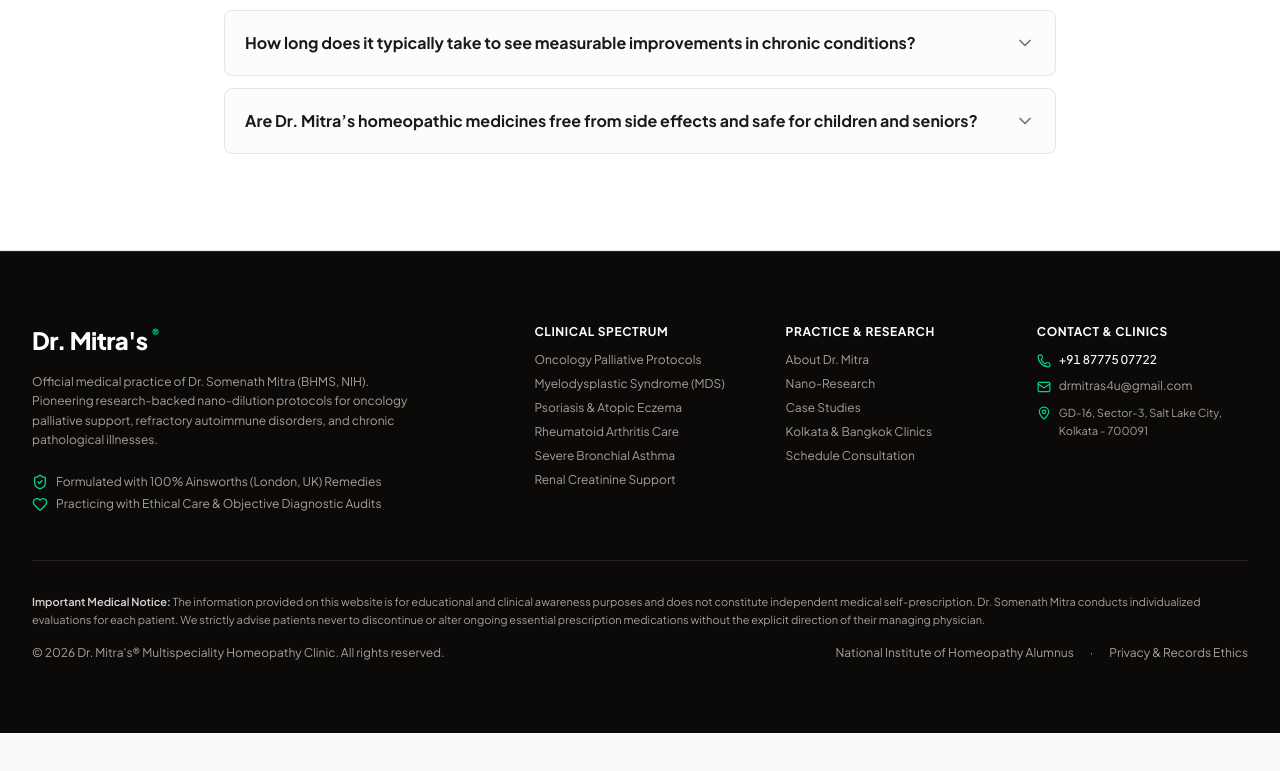
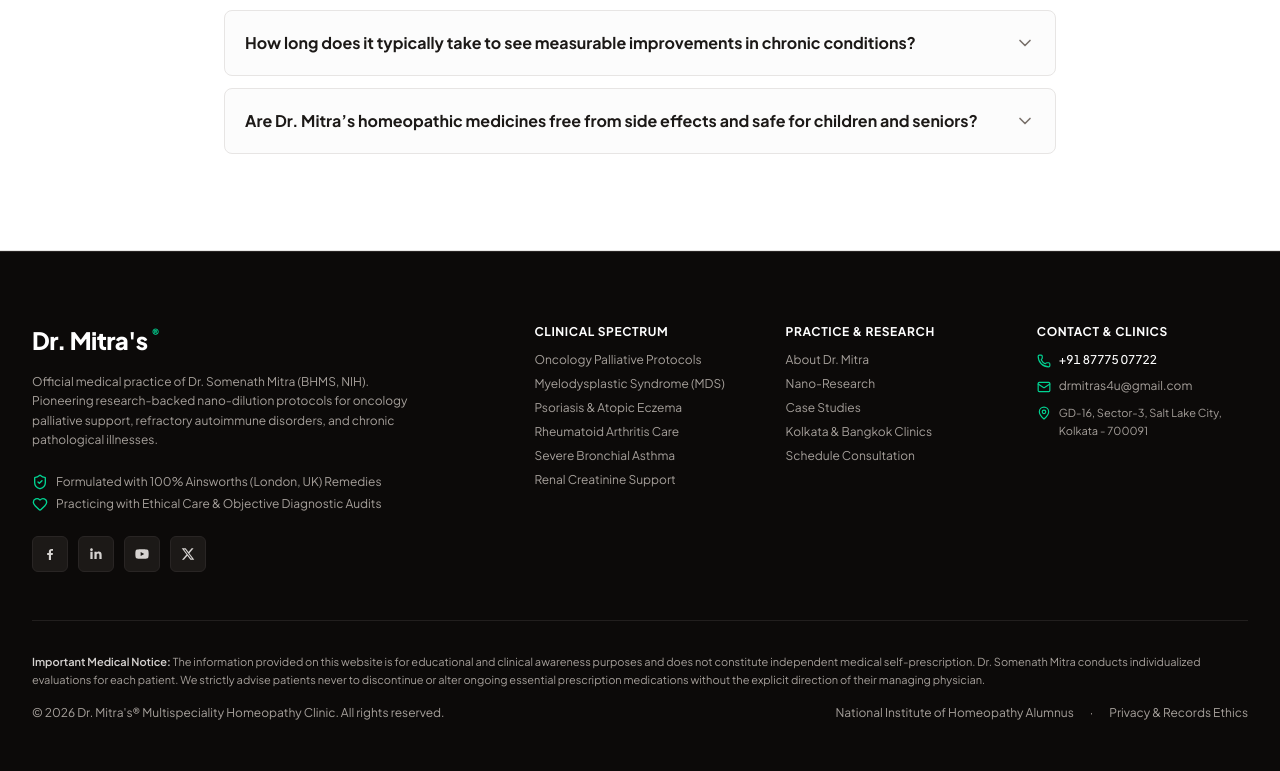
Before and after one commit to drmitras/drmitras2, a React (Vite) app: page / in a window 1280 px wide. Shown: the part 9643-10414 px from the top of the page. Before the commit the page ends 10376 px from the top, so only its background shows below. Built offline with nearby package versions, Linux system fonts and the light colour scheme; a web font is replaced by a local one.

Commit message:
feat: add social media links to footer
Integrate Facebook and LinkedIn profiles into the footer component and update clinic data to include comprehensive social media URLs.

```diff
--- a/src/components/Footer.tsx
+++ b/src/components/Footer.tsx
@@ -32,6 +32,56 @@ export const Footer: React.FC<FooterProps> = ({ onOpenBooking }) => {
                 <Heart className="w-4 h-4 text-emerald-400 shrink-0" />
                 <span>{t.footer.ethicsNote}</span>
               </div>
+            </div>
+            <div className="pt-2 flex items-center gap-2.5" aria-label="Social media profiles">
+              <a
+                href="https://www.facebook.com/drmitras"
+                target="_blank"
+                rel="noopener noreferrer"
+                aria-label="Facebook"
+                title="Facebook"
+                className="w-9 h-9 rounded-md bg-stone-900 border border-stone-800 hover:border-emerald-500/60 hover:bg-stone-800 text-stone-300 hover:text-emerald-400 flex items-center justify-center transition-colors"
+              >
+                <svg className="w-4 h-4" viewBox="0 0 24 24" fill="currentColor" aria-hidden="true">
+                  <path d="M13.5 21v-7.5h2.5l.375-3H13.5V8.625c0-.867.24-1.458 1.484-1.458H16.5V4.492A20.34 20.34 0 0 0 14.175 4.37c-2.3 0-3.875 1.404-3.875 3.982V10.5H7.75v3h2.55V21h3.2Z" />
+                </svg>
+              </a>
+              <a
+                href="https://www.linkedin.com/feed/foryou/"
+                target="_blank"
+                rel="noopener noreferrer"
+                aria-label="LinkedIn"
+                title="LinkedIn"
+                className="w-9 h-9 rounded-md bg-stone-900 border border-stone-800 hover:border-emerald-500/60 hover:bg-stone-800 text-stone-300 hover:text-emerald-400 flex items-center justify-center transition-colors"
+              >
+                <svg className="w-4 h-4" viewBox="0 0 24 24" fill="currentColor" aria-hidden="true">
+                  <path d="M6.94 8.5H3.56V19.5H6.94V8.5ZM5.25 3.5C4.14 3.5 3.25 4.39 3.25 5.5C3.25 6.6 4.14 7.5 5.25 7.5C6.35 7.5 7.25 6.6 7.25 5.5C7.25 4.39 6.35 3.5 5.25 3.5ZM20.44 13.02C20.44 9.88 18.76 8.22 16.16 8.22C14.37 8.22 13.48 9.2 13.02 9.93V8.5H9.65C9.7 9.48 9.65 19.5 9.65 19.5H13.02V13.36C13.02 13.02 13.05 12.69 13.15 12.45C13.42 11.78 14.03 11.09 15.07 11.09C16.41 11.09 17.06 12.11 17.06 13.6V19.5H20.44V13.02Z" />
+                </svg>
+              </a>
+              <a
+                href="https://www.youtube.com/@psoriasisheal"
+                target="_blank"
+                rel="noopener noreferrer"
+                aria-label="YouTube"
+                title="YouTube"
+                className="w-9 h-9 rounded-md bg-stone-900 border border-stone-800 hover:border-emerald-500/60 hover:bg-stone-800 text-stone-300 hover:text-emerald-400 flex items-center justify-center transition-colors"
+              >
+                <svg className="w-4 h-4" viewBox="0 0 24 24" fill="currentColor" aria-hidden="true">
+                  <path d="M21.58 7.19a2.75 2.75 0 0 0-1.94-1.95C17.93 4.78 12 4.78 12 4.78s-5.93 0-7.64.46a2.75 2.75 0 0 0-1.94 1.95A28.7 28.7 0 0 0 2 12a28.7 28.7 0 0 0 .42 4.81 2.75 2.75 0 0 0 1.94 1.95c1.71.46 7.64.46 7.64.46s5.93 0 7.64-.46a2.75 2.75 0 0 0 1.94-1.95A28.7 28.7 0 0 0 22 12a28.7 28.7 0 0 0-.42-4.81ZM10 15.12V8.88L15.4 12 10 15.12Z" />
+                </svg>
+              </a>
+              <a
+                href="https://x.com/drmitras"
+                target="_blank"
+                rel="noopener noreferrer"
+                aria-label="X"
+                title="X"
+                className="w-9 h-9 rounded-md bg-stone-900 border border-stone-800 hover:border-emerald-500/60 hover:bg-stone-800 text-stone-300 hover:text-emerald-400 flex items-center justify-center transition-colors"
+              >
+                <svg className="w-3.5 h-3.5" viewBox="0 0 24 24" fill="currentColor" aria-hidden="true">
+                  <path d="M18.244 2.25h3.308l-7.227 8.26 8.502 11.24H16.17l-5.214-6.817L4.99 21.75H1.68l7.73-8.835L1.254 2.25H8.08l4.713 6.231L18.244 2.25Zm-1.161 17.52h1.833L7.084 4.126H5.117L17.083 19.77Z" />
+                </svg>
+              </a>
             </div>
           </div>
 
--- a/src/data/clinicData.ts
+++ b/src/data/clinicData.ts
@@ -7,6 +7,12 @@ export const CLINIC_CONTACT = {
   website: 'https://www.drmitras.com',
   whatsappUrl: 'https://wa.me/918777507722?text=Hello%20Dr.%20Mitra%27s%20Clinic,%20I%20would%20like%20to%20inquire%20about%20a%20consultation',
   headquarters: 'ARC Clinic, GD-16, Sector - 3, Salt Lake City, Kolkata - 700106, West Bengal, India',
+  socialUrls: {
+    facebook: 'https://www.facebook.com/drmitras',
+    linkedin: 'https://www.linkedin.com/company/drmitras',
+    youtube: 'https://www.youtube.com/@drmitras',
+    x: 'https://x.com/drmitras',
+  },
 };
 
 export const CLINIC_STATS = [
```
